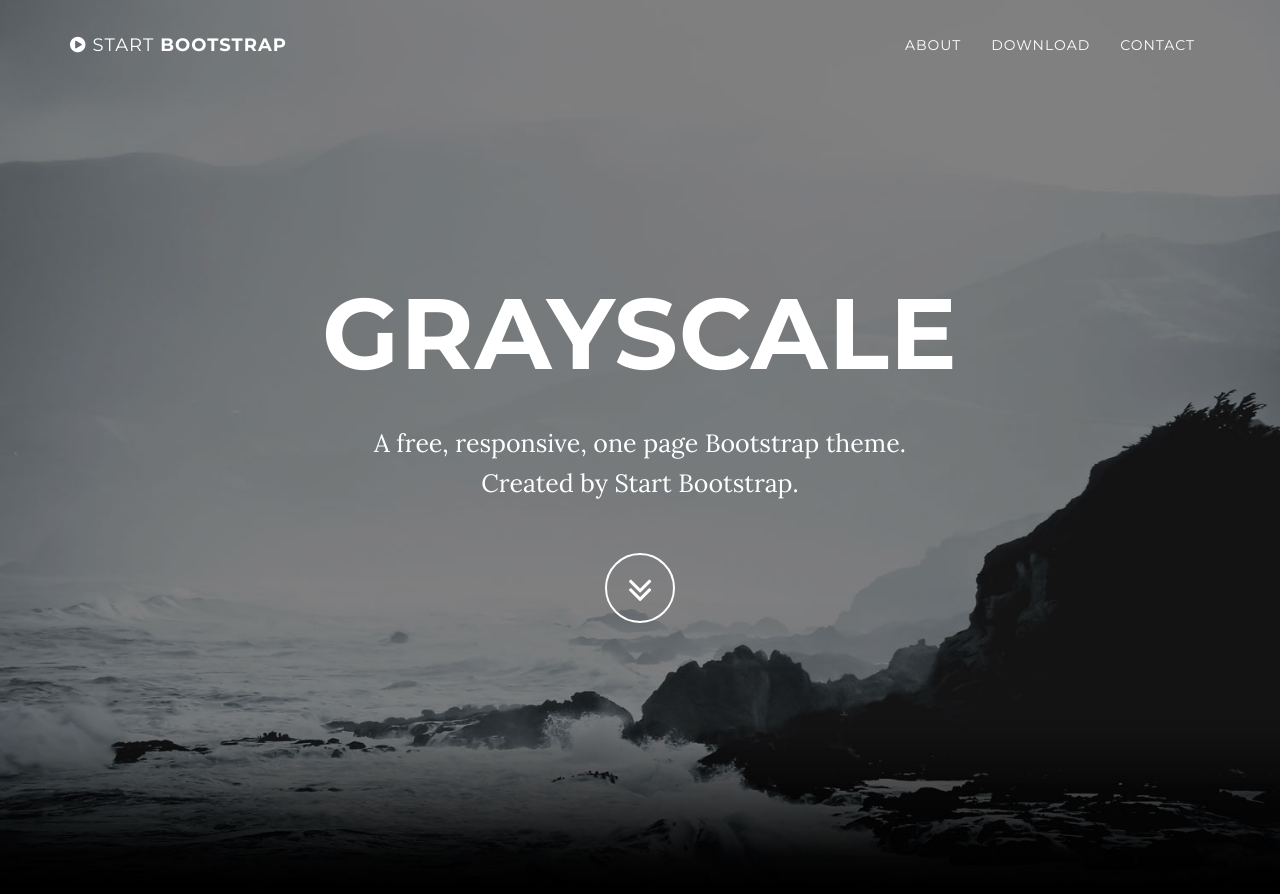
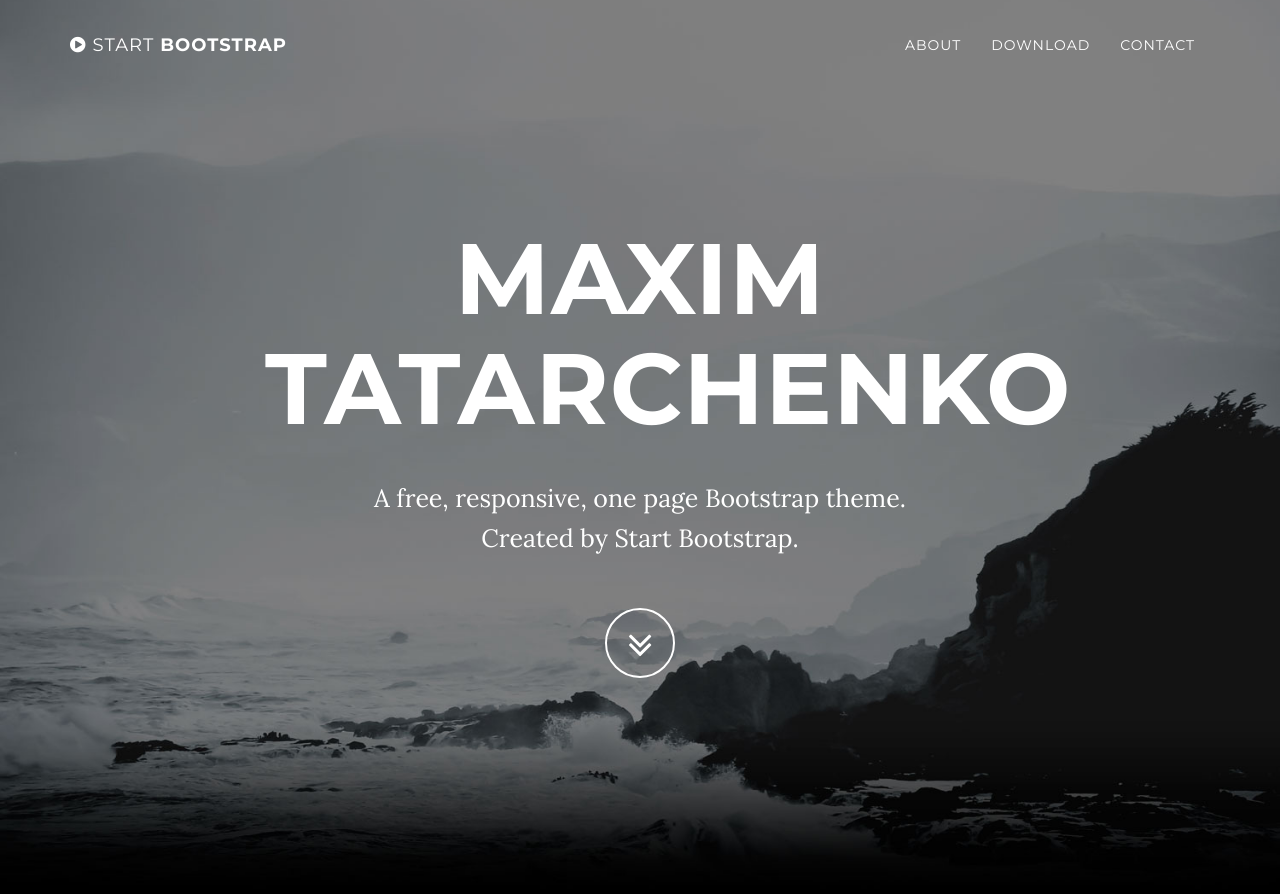
Before and after one commit to elicec/mtatarchenko.github.io, a Jekyll site: the page built from index.html, in a window 1280 px wide and 900 px high. Shown: the top 894 px of the window. Built offline with Jekyll 4.4.1, drawn with Linux system fonts in a browser that asks for light colours.

Commit message:
header update

```diff
--- a/_includes/header.html
+++ b/_includes/header.html
@@ -4,7 +4,7 @@
             <div class="container">
                 <div class="row">
                     <div class="col-md-8 col-md-offset-2">
-                        <h1 class="brand-heading">Grayscale</h1>
+                        <h1 class="brand-heading">Maxim Tatarchenko</h1>
                         <p class="intro-text">A free, responsive, one page Bootstrap theme.<br>Created by Start Bootstrap.</p>
                         <a href="#about" class="btn btn-circle page-scroll">
                             <i class="fa fa-angle-double-down animated"></i>
```
